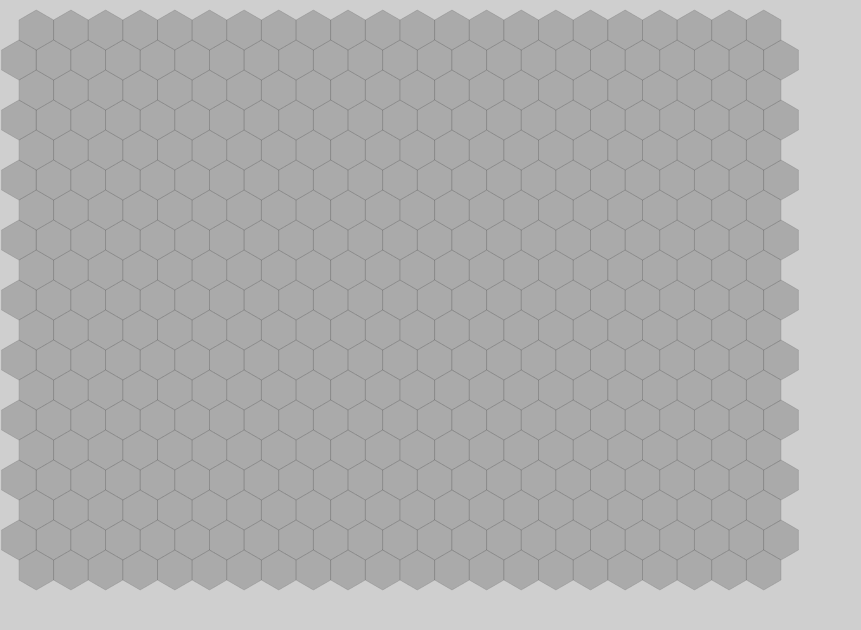
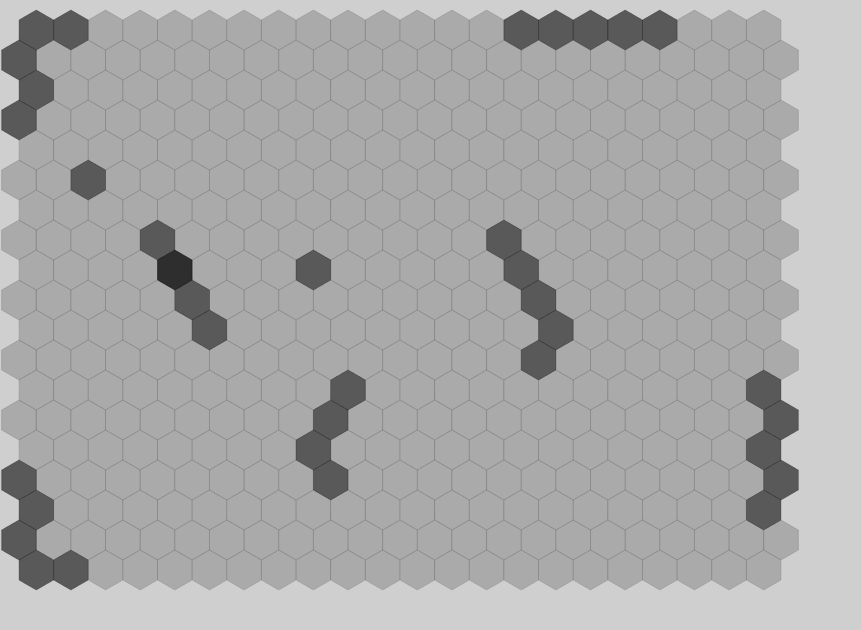
Before and after one commit to Luka-Abey/path-finder, a React (Create React App) app in the folder pathfinder/: page / in a window 1280 px wide. Shown: the top 630 px of the page, without its empty margins (0-861 px from the left). Built offline with nearby package versions, Linux system fonts and the light colour scheme.

Commit message:
still working on obstacles

```diff
--- a/pathfinder/src/BFS/BFS.jsx
+++ b/pathfinder/src/BFS/BFS.jsx
@@ -20,7 +20,11 @@ export default class BFS extends React.Component {
             hexSize: 20,
             hexOrigin: { x: 400, y: 300 },
             currentHex: { q: 0, r: 0, s: 0, x: 0, y: 0 },
-            obstacles: []
+            obstacles: DUMMY_OBSTACLES,
+            playerPosition: { q:0,r:0,s:0 },
+            cameFrom: {},
+            hexPath: [],
+            path: []
         }
     }
 
@@ -38,8 +42,11 @@ export default class BFS extends React.Component {
         this.canvasHex.height = canvasHeight;
         this.canvasInteraction.width = canvasWidth;
         this.canvasInteraction.height = canvasHeight;
+        this.canvasView.width = canvasWidth;
+        this.canvasView.height = canvasHeight;
         this.getCanvasPosition(this.canvasInteraction);
         this.drawHexes();
+        this.drawObstacles();
     }
 
     shouldComponentUpdate(nextProps, nextState){
@@ -295,21 +302,13 @@ export default class BFS extends React.Component {
     }
 
     handleClick(){
-        this.addObstacles();
     }
 
-    addObstacles(){
-        let obstacles = this.state.obstacles;
-        if(!obstacles.includes(JSON.stringify(this.state.currentHex))){
-            obstacles = [].concat(obstacles, JSON.stringify(this.state.currentHex));
-        }
-        else {
-            obstacles.map((l,i) => {
-                obstacles = obstacles.slice(0, i).concat(obstacles.slice(i+1));
-            })
-        }
-        this.setState({
-            obstacles : obstacles
+    drawObstacles(){
+        this.state.obstacles.map((l)=> {
+            const { q, r, s } = JSON.parse(l);
+            const { x, y } = this.hexToPixel(this.Hex(q,r,s));
+            this.drawHex(this.canvasHex, this.Point(x,y), 1, "black", "black")
         })
     }
 
@@ -318,6 +317,7 @@ export default class BFS extends React.Component {
             <div className="BFS">
                 <canvas ref = { canvasHex => this.canvasHex = canvasHex }></canvas>
                 <canvas ref = { canvasCoordinates => this.canvasCoordinates = canvasCoordinates }></canvas>
+                <canvas ref = { canvasView => this.canvasView = canvasView }></canvas>
                 <canvas ref = { canvasInteraction => this.canvasInteraction = canvasInteraction }
                 onMouseMove = {this.handleMouseMove}
                 onClick={this.handleClick}></canvas>
```
